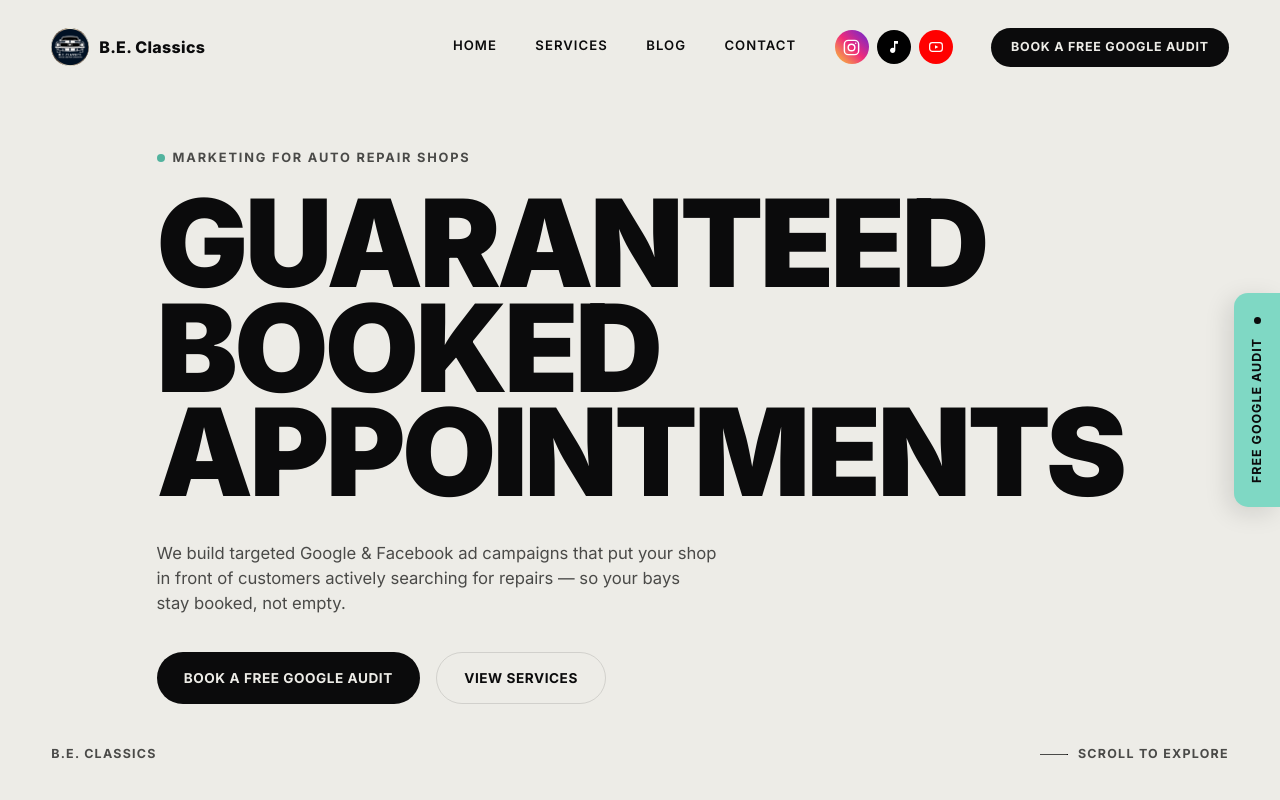
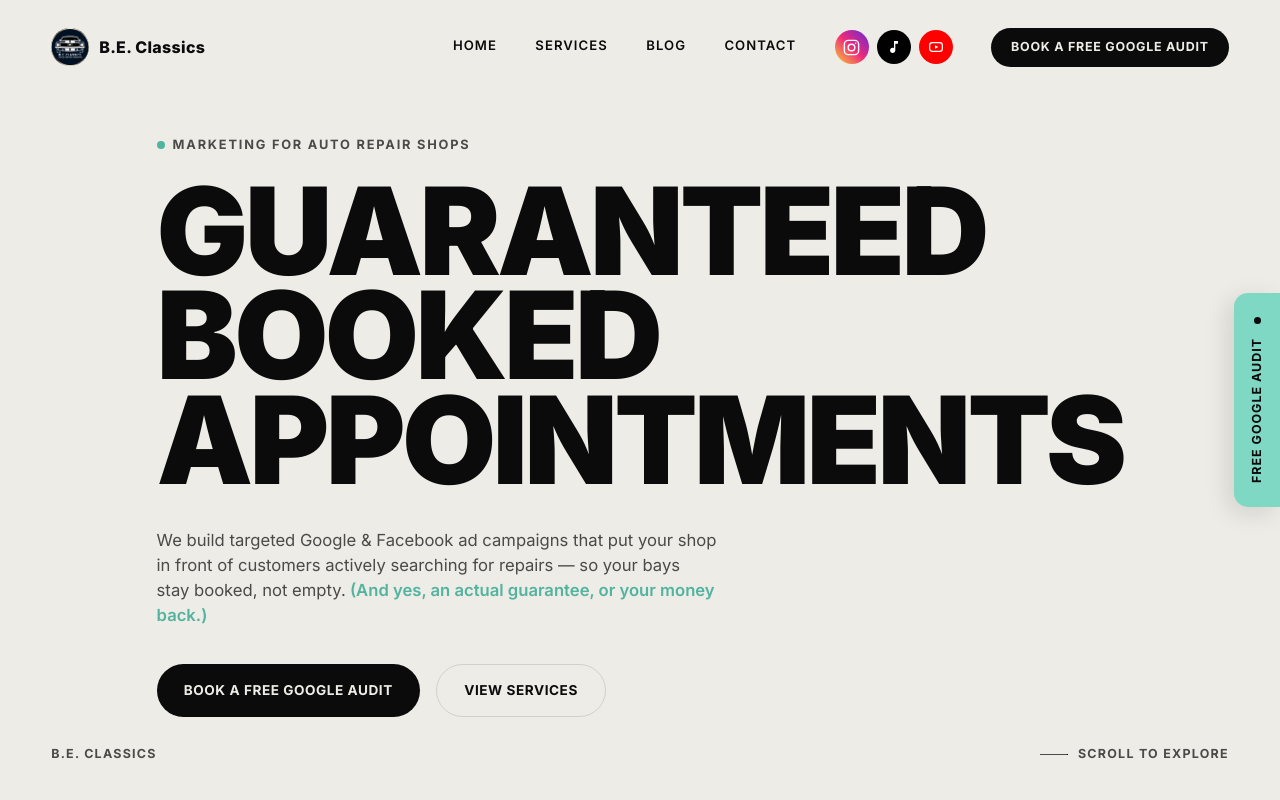
Before and after one commit to badenewen11/be-classics-website, a Next.js app: page / in a window 1280 px wide. Shown: the top 800 px of the page. Built offline with nearby package versions, Linux system fonts and the light colour scheme.

Commit message:
Add money-back guarantee line to homepage hero
Co-Authored-By: Claude Sonnet 5 <noreply@anthropic.com>

```diff
--- a/app/globals.css
+++ b/app/globals.css
@@ -310,6 +310,10 @@ svg {
     margin-top: 2.25rem;
     font-size: clamp(1rem, 1.3vw, 1.15rem);
     @apply text-ink-soft relative z-2;
+  }
+  .hero-sub-note {
+    @apply font-semibold;
+    color: var(--accent-dark);
   }
   .hero-actions {
     @apply flex flex-wrap gap-4 mt-9 relative z-2;
--- a/app/page.tsx
+++ b/app/page.tsx
@@ -20,6 +20,7 @@ export default function Home() {
           <p className="hero-sub">
             We build targeted Google &amp; Facebook ad campaigns that put your shop in front of
             customers actively searching for repairs — so your bays stay booked, not empty.
+            <span className="hero-sub-note"> (And yes, an actual guarantee, or your money back.)</span>
           </p>
 
           <div className="hero-actions">
```
